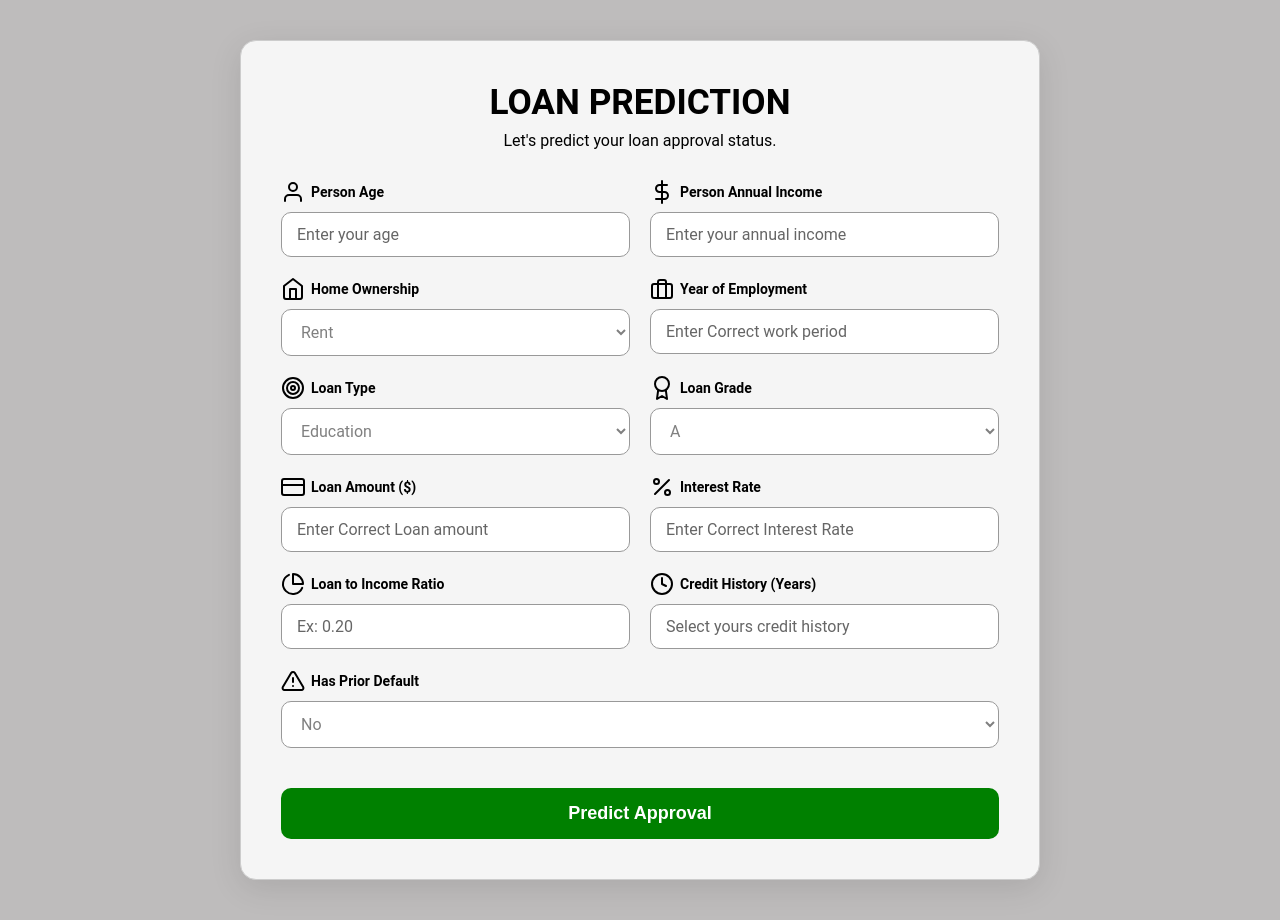
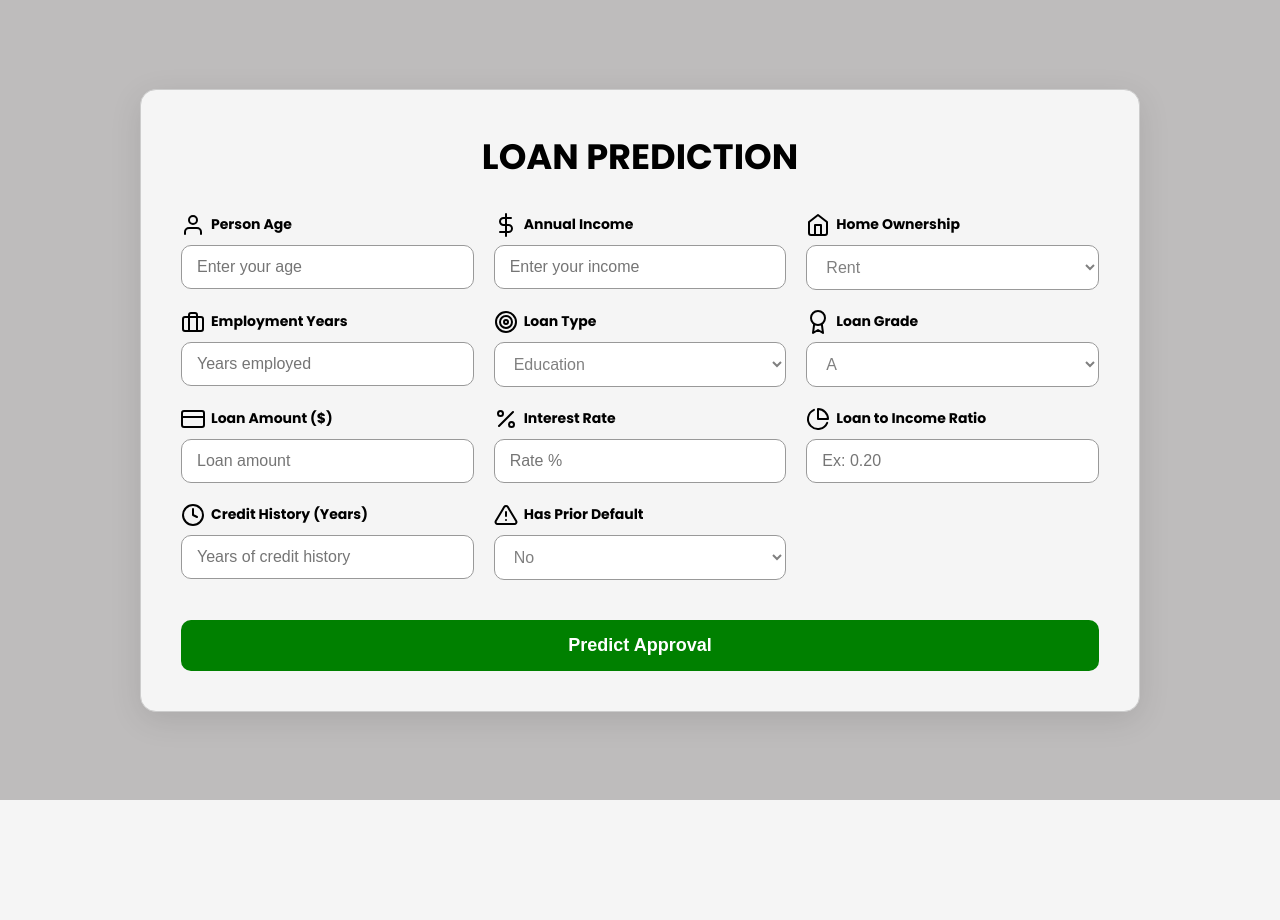
Before and after one commit to YasasriBanuka/loan_approval_app, a Flask app: page / in a window 1280 px wide. After the commit the page ends 800 px from the top, so only its background shows below. Run offline with Flask 3, Linux system fonts and the light colour scheme; parts of the project's set-up code (start-up, migrations or seed data) failed here and were passed over.

Commit message:
New updated features

```diff
--- a/app.py
+++ b/app.py
@@ -39,7 +39,8 @@ def predict():
         input_df = pd.DataFrame([input_data])
 
         # Encode categorical values
-        categorical_cols = ["person_home_ownership", "loan_intent", "loan_grade", "cb_person_default_on_file"]
+        categorical_cols = ["person_home_ownership", "loan_intent", "loan_grade",
+                             "cb_person_default_on_file"]
         for col in categorical_cols:
             if col in label_encoders:
                 # Handle unseen values
--- a/templates/index.html
+++ b/templates/index.html
@@ -4,14 +4,12 @@
     <meta charset="UTF-8" />
     <meta name="viewport" content="width=device-width, initial-scale=1.0" />
     <title>Loan Approval Prediction</title>
-    <!-- Google Font: Poppins -->
     <link rel="preconnect" href="https://fonts.googleapis.com" />
     <link rel="preconnect" href="https://fonts.gstatic.com" crossorigin />
     <link
       href="https://fonts.googleapis.com/css2?family=Poppins:wght@300;400;500;600;700&display=swap"
       rel="stylesheet"
     />
-    <!-- Feather Icons for subtle iconography -->
     <script src="https://unpkg.com/feather-icons"></script>
     <style>
       :root {
@@ -25,7 +23,7 @@
       }
 
       body {
-      font-family: 'Roboto', 'Open Sans', Arial, sans-serif;
+        font-family: 'Poppins', sans-serif;
         background-color: rgb(190, 188, 188);
         display: flex;
         justify-content: center;
@@ -35,12 +33,12 @@
       }
 
       .container {
-      background-color:whitesmoke;
+        background-color: whitesmoke;
         border: 1px solid #ccc;
         padding: 40px;
         border-radius: var(--border-radius);
         box-shadow: 0 8px 32px rgba(0, 0, 0, 0.1);
-      max-width: 800px;
+        max-width: 1000px;
         width: 100%;
         text-align: center;
       }
@@ -63,7 +61,7 @@
 
       .form-grid {
         display: grid;
-      grid-template-columns: 1fr 1fr;
+        grid-template-columns: repeat(3, 1fr);
         gap: 20px;
         margin-top: 20px;
       }
@@ -79,17 +77,12 @@
 
       .form-group label {
         margin-bottom: 8px;
-      font-weight: 500;
+        font-weight: bold;
         color: black;
         font-size: 14px;
-      font-weight: bold;
         display: flex;
         align-items: center;
         gap: 6px;
-    }
-
-    .form-group label i {
-      color: black;
       }
 
       .form-group input,
@@ -100,16 +93,10 @@
         background-color: white;
         border-radius: 10px;
         font-size: 16px;
-      font-family: 'Roboto', 'Open Sans', Arial, sans-serif;
-      color:gray;
-    }
-
-    .form-group input::placeholder {
-      color: #666;
+        color: gray;
       }
 
       .form-group select option {
-      background: white;
         color: black;
       }
 
@@ -133,50 +120,61 @@
         box-shadow: 0 7px 25px rgba(0, 128, 0, 0.3);
       }
 
-    @media (max-width: 768px) {
+      #result {
+        margin-top: 20px;
+        padding: 12px;
+        font-size: 18px;
+        font-weight: bold;
+        border-radius: 8px;
+        display: none;
+      }
+
+      .success {
+        background-color: #d4edda;
+        color: #155724;
+        border: 1px solid #c3e6cb;
+      }
+
+      .error {
+        background-color: #f8d7da;
+        color: #721c24;
+        border: 1px solid #f5c6cb;
+      }
+
+      @media (max-width: 992px) {
+        .form-grid {
+          grid-template-columns: repeat(2, 1fr);
+        }
+      }
+
+      @media (max-width: 600px) {
         .form-grid {
           grid-template-columns: 1fr;
         }
       }
     </style>
   </head>
+
   <body>
     <div class="container">
       <div class="header">
         <h1>LOAN PREDICTION</h1>
-        <p>Let's predict your loan approval status.</p>
       </div>
 
       <form id="predictionForm">
         <div class="form-grid">
           <div class="form-group">
             <label for="person_age"><i data-feather="user"></i> Person Age</label>
-            <input
-              id="person_age"
-              type="number"
-              name="person_age"
-              placeholder="Enter your age"
-              required
-            />
+            <input type="number" id="person_age" name="person_age" placeholder="Enter your age" required />
           </div>
 
           <div class="form-group">
-            <label for="person_income"
-              ><i data-feather="dollar-sign"></i> Person Annual Income</label
-            >
-            <input
-              id="person_income"
-              type="number"
-              name="person_income"
-              placeholder="Enter your annual income"
-              required
-            />
+            <label for="person_income"><i data-feather="dollar-sign"></i> Annual Income</label>
+            <input type="number" id="person_income" name="person_income" placeholder="Enter your income" required />
           </div>
 
           <div class="form-group">
-            <label for="person_home_ownership"
-              ><i data-feather="home"></i>Home Ownership</label
-            >
+            <label for="person_home_ownership"><i data-feather="home"></i> Home Ownership</label>
             <select id="person_home_ownership" name="person_home_ownership">
               <option value="RENT">Rent</option>
               <option value="MORTGAGE">Mortgage</option>
@@ -186,36 +184,23 @@
           </div>
 
           <div class="form-group">
-            <label for="person_emp_length"
-              ><i data-feather="briefcase"></i>Year of Employment</label
-            >
-            <input
-              id="person_emp_length"
-              type="number"
-              name="person_emp_length"
-              placeholder="Enter Correct work period "
-              required
-            />
+            <label for="person_emp_length"><i data-feather="briefcase"></i> Employment Years</label>
+            <input type="number" id="person_emp_length" name="person_emp_length" placeholder="Years employed" required />
           </div>
 
           <div class="form-group">
-            <label for="loan_intent"
-              ><i data-feather="target"></i>Loan Type</label
-            >
+            <label for="loan_intent"><i data-feather="target"></i> Loan Type</label>
             <select id="loan_intent" name="loan_intent">
               <option value="EDUCATION">Education</option>
               <option value="MEDICAL">Medical</option>
               <option value="PERSONAL">Personal</option>
               <option value="VENTURE">Venture</option>
-              <option value="HOMEIMPROVEMENT">Home Improvement</option>
               <option value="DEBTCONSOLIDATION">Debt Consolidation</option>
             </select>
           </div>
 
           <div class="form-group">
-            <label for="loan_grade"
-              ><i data-feather="award"></i>Loan Grade</label
-            >
+            <label for="loan_grade"><i data-feather="award"></i> Loan Grade</label>
             <select id="loan_grade" name="loan_grade">
               <option value="A">A</option>
               <option value="B">B</option>
@@ -227,75 +212,35 @@
           </div>
 
           <div class="form-group">
-            <label for="loan_amnt"
-              ><i data-feather="credit-card"></i>Loan Amount ($)</label
-            >
-            <input
-              id="loan_amnt"
-              type="number"
-              name="loan_amnt"
-              placeholder="Enter Correct Loan amount"
-              required
-            />
+            <label for="loan_amnt"><i data-feather="credit-card"></i> Loan Amount ($)</label>
+            <input type="number" id="loan_amnt" name="loan_amnt" placeholder="Loan amount" required />
           </div>
 
           <div class="form-group">
-            <label for="loan_int_rate"
-              ><i data-feather="percent"></i>Interest Rate</label
-            >
-            <input
-              id="loan_int_rate"
-              type="number"
-              step="0.01"
-              name="loan_int_rate"
-              placeholder="Enter Correct Interest Rate"
-              required
-            />
+            <label for="loan_int_rate"><i data-feather="percent"></i> Interest Rate</label>
+            <input type="number" step="0.01" id="loan_int_rate" name="loan_int_rate" placeholder="Rate %" required />
           </div>
 
           <div class="form-group">
-            <label for="loan_percent_income"
-              ><i data-feather="pie-chart"></i>Loan to Income Ratio</label
-            >
-            <input
-              id="loan_percent_income"
-              type="number"
-              step="0.01"
-              name="loan_percent_income"
-              placeholder="Ex: 0.20"
-              required
-            />
+            <label for="loan_percent_income"><i data-feather="pie-chart"></i> Loan to Income Ratio</label>
+            <input type="number" step="0.01" id="loan_percent_income" name="loan_percent_income" placeholder="Ex: 0.20" required />
           </div>
 
           <div class="form-group">
-            <label for="cb_person_cred_hist_length"
-              ><i data-feather="clock"></i>Credit History (Years)</label
-            >
-            <input
-              id="cb_person_cred_hist_length"
-              type="number"
-              name="cb_person_cred_hist_length"
-              placeholder="Select yours credit history"
-              required
-            />
+            <label for="cb_person_cred_hist_length"><i data-feather="clock"></i> Credit History (Years)</label>
+            <input type="number" id="cb_person_cred_hist_length" name="cb_person_cred_hist_length" placeholder="Years of credit history" required />
           </div>
 
-          <div class="form-group full-width">
-            <label for="cb_person_default_on_file"
-              ><i data-feather="alert-triangle"></i>Has Prior Default</label
-            >
-            <select
-              id="cb_person_default_on_file"
-              name="cb_person_default_on_file"
-            >
+          <div class="form-group">
+            <label for="cb_person_default_on_file"><i data-feather="alert-triangle"></i> Has Prior Default</label>
+            <select id="cb_person_default_on_file" name="cb_person_default_on_file">
               <option value="N">No</option>
               <option value="Y">Yes</option>
             </select>
           </div>
 
-          <button type="submit" id="predictBtn" class="full-width">
+          <button type="submit" id="predictBtn">
             <span class="btn-text">Predict Approval</span>
-            <div class="spinner"></div>
           </button>
         </div>
       </form>
@@ -304,12 +249,9 @@
     </div>
 
     <script>
-      // Render Feather Icons
       feather.replace();
 
-      document
-        .getElementById("predictionForm")
-        .addEventListener("submit", async function (event) {
+      document.getElementById("predictionForm").addEventListener("submit", async function (event) {
         event.preventDefault();
 
         const predictBtn = document.getElementById("predictBtn");
@@ -317,12 +259,10 @@
         const formData = new FormData(this);
 
         predictBtn.disabled = true;
-          predictBtn.classList.add("loading");
         resultDiv.style.display = "none";
         resultDiv.className = "";
 
         try {
-            // Mock API call for demonstration purposes
           await new Promise((resolve) => setTimeout(resolve, 1500));
 
           const loanAmnt = parseFloat(formData.get("loan_amnt"));
@@ -337,20 +277,17 @@
 
           if (data.prediction) {
             resultDiv.innerText = data.prediction;
-              resultDiv.classList.add(
-                data.prediction.includes("Approved") ? "success" : "error"
-              );
-            } else if (data.error) {
-              resultDiv.innerText = "Error: " + data.error;
+            if (data.prediction === "Loan Approved ✅") {
+              resultDiv.classList.add("success");
+            } else {
               resultDiv.classList.add("error");
             }
+          }
         } catch (error) {
-            resultDiv.innerText =
-              "An unexpected network error occurred. Please try again.";
+          resultDiv.innerText = "An unexpected network error occurred. Please try again.";
           resultDiv.classList.add("error");
         } finally {
           predictBtn.disabled = false;
-            predictBtn.classList.remove("loading");
           resultDiv.style.display = "block";
         }
       });
```
Lines whose indentation alone changed are shown as unchanged.
